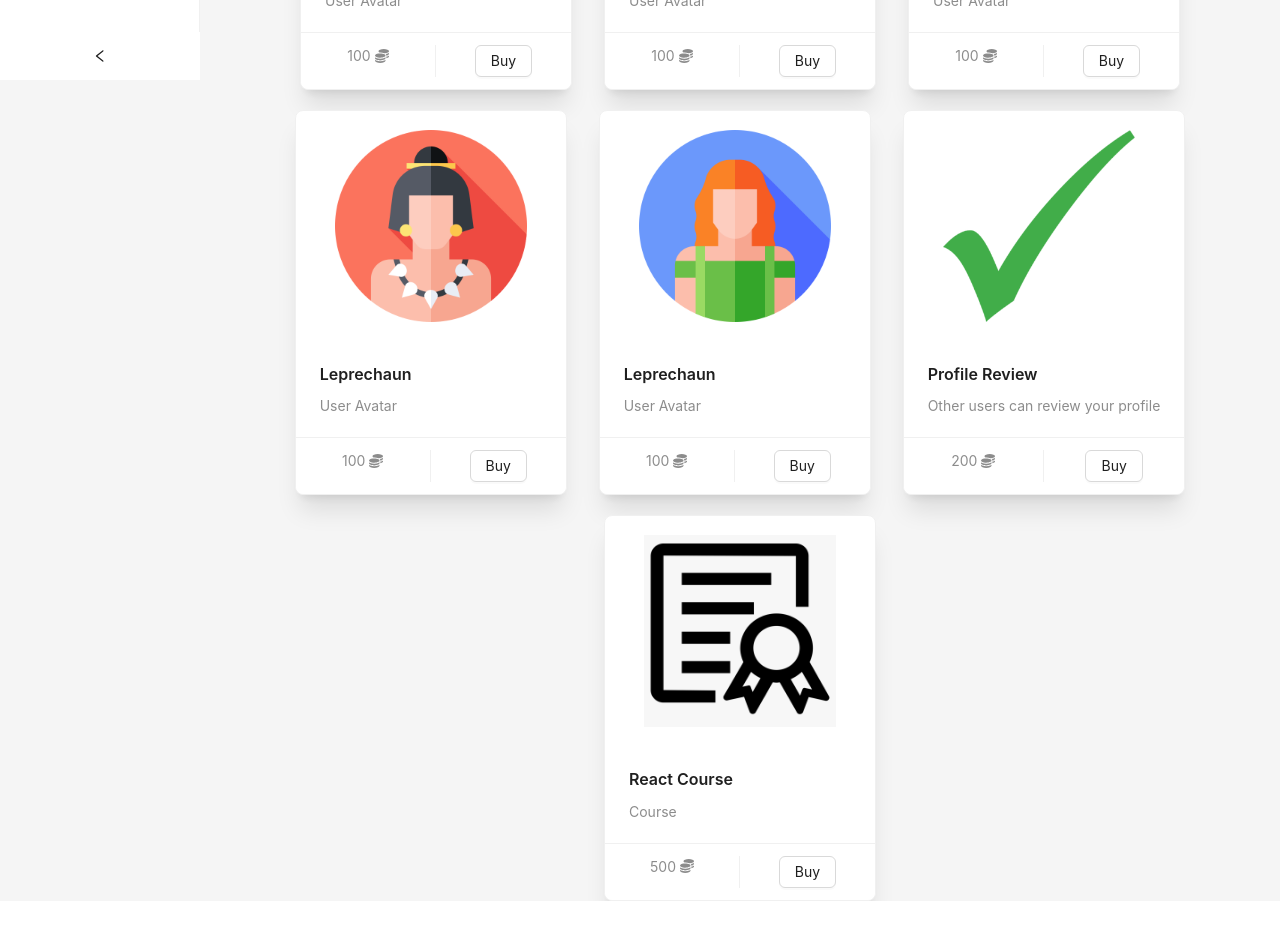
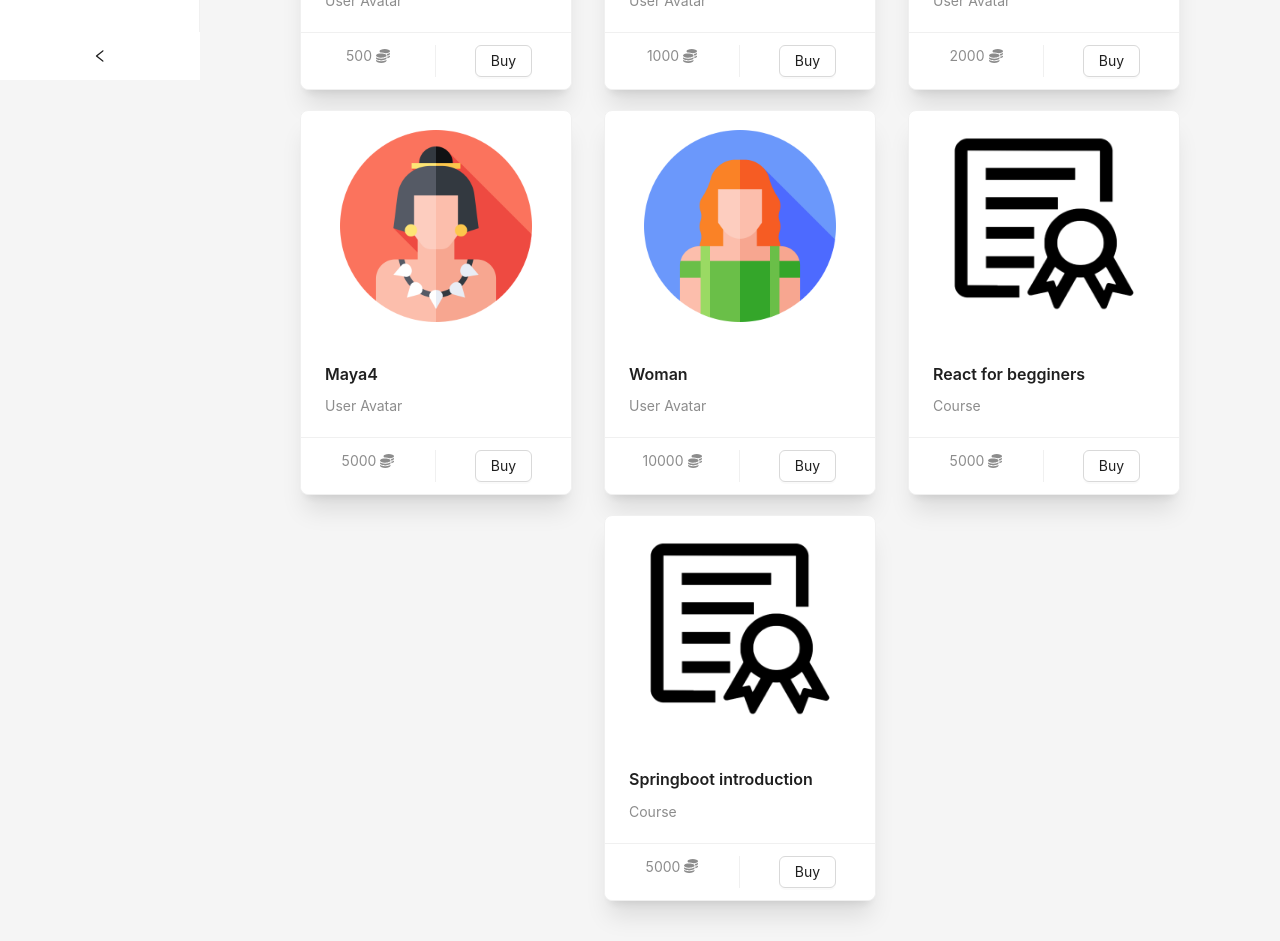
Before and after one commit to bytex-hackathon-CookieByte/frontend-hackathon-bytex, a React (Create React App) app: page /shop in a window 1280 px wide. Shown: the part 720-1661 px from the top of the page. Before the commit the page ends 1621 px from the top, so only its background shows below. Built offline with nearby package versions, Linux system fonts and the light colour scheme; sample sign-in values are in the browser's storage.

Commit message:
shop stuff plm

```diff
--- a/src/pages/Shop/Shop.tsx
+++ b/src/pages/Shop/Shop.tsx
@@ -1,5 +1,5 @@
 import React from "react";
-import ItemCard from "./components/ItemCard";
+import ItemCard, { ItemCardProps } from "./components/ItemCard";
 import leprechaun from "../../images/Avatars/leprechaun.png";
 import man from "../../images/Avatars/man.png";
 import maya from "../../images/Avatars/maya.png";
@@ -11,80 +11,96 @@ import checkmark from "../../images/checkmark.png";
 import course from "../../images/course.png";
 import { Row } from "antd";
 
+const review: ItemCardProps = {
+  title: "Profile Review",
+  type: "review",
+  image: checkmark,
+  price: 10000,
+  onBuy: () => {},
+};
+
+const avatars: ItemCardProps[] = [
+  {
+    title: "Leprechaun",
+    type: "avatar",
+    image: leprechaun,
+    price: 100,
+    onBuy: () => {},
+  },
+  {
+    title: "Man",
+    type: "avatar",
+    image: man,
+    price: 200,
+    onBuy: () => {},
+  },
+  {
+    title: "Maya",
+    type: "avatar",
+    image: maya,
+    price: 500,
+    onBuy: () => {},
+  },
+  {
+    title: "Maya 2",
+    type: "avatar",
+    image: maya2,
+    price: 1000,
+    onBuy: () => {},
+  },
+  {
+    title: "Maya 3",
+    type: "avatar",
+    image: maya3,
+    price: 2000,
+    onBuy: () => {},
+  },
+  {
+    title: "Maya4",
+    type: "avatar",
+    image: maya4,
+    price: 5000,
+    onBuy: () => {},
+  },
+  {
+    title: "Woman",
+    type: "avatar",
+    image: woman,
+    price: 10000,
+    onBuy: () => {},
+  },
+];
+
+const courses: ItemCardProps[] = [
+  {
+    title: "React for begginers",
+    type: "course",
+    image: course,
+    price: 5000,
+    onBuy: () => {},
+  },
+  {
+    title: "Springboot introduction",
+    type: "course",
+    image: course,
+    price: 5000,
+    onBuy: () => {},
+  },
+];
+
 function Shop() {
   return (
-    <div className={"w-100"}>
+    <div className={"w-100 pb-10"}>
       <Row gutter={{ xs: 8, sm: 16, md: 24, lg: 32 }} justify={"center"}>
-        <ItemCard
-          title={"Profile Review"}
-          type={"review"}
-          image={checkmark}
-          price={500}
-          onBuy={() => console.log("buy")}
-        />
-        <ItemCard
-          title={"Leprechaun"}
-          image={leprechaun}
-          price={100}
-          type={"avatar"}
-          onBuy={() => console.log("buy")}
-        />
-        <ItemCard
-          title={"Man"}
-          image={man}
-          price={200}
-          type={"avatar"}
-          onBuy={() => console.log("buy")}
-        />
-        <ItemCard
-          title={"Leprechaun"}
-          image={maya}
-          price={100}
-          type={"avatar"}
-          onBuy={() => console.log("buy")}
-        />
-        <ItemCard
-          title={"Leprechaun"}
-          image={maya2}
-          price={100}
-          type={"avatar"}
-          onBuy={() => console.log("buy")}
-        />{" "}
-        <ItemCard
-          title={"Leprechaun"}
-          image={maya3}
-          price={100}
-          type={"avatar"}
-          onBuy={() => console.log("buy")}
-        />{" "}
-        <ItemCard
-          title={"Leprechaun"}
-          image={maya4}
-          price={100}
-          type={"avatar"}
-          onBuy={() => console.log("buy")}
-        />
-        <ItemCard
-          title={"Leprechaun"}
-          image={woman}
-          price={100}
-          type={"avatar"}
-          onBuy={() => console.log("buy")}
-        />
-        <ItemCard
-          title={"Profile Review"}
-          type={"review"}
-          image={checkmark}
-          price={200}
-          onBuy={() => console.log("buy")}
-        />
-        <ItemCard
-          title={"React Course"}
-          type={"course"}
-          image={course}
-          price={500}
-          onBuy={() => console.log("buy")}
-        />
+        {[review, ...avatars, ...courses].map((item) => (
+          <ItemCard
+            title={item.title}
+            image={item.image}
+            price={item.price}
+            type={item.type}
+            onBuy={item.onBuy}
+          />
+        ))}
       </Row>
     </div>
   );
--- a/src/pages/Shop/components/ItemCard.tsx
+++ b/src/pages/Shop/components/ItemCard.tsx
@@ -4,7 +4,7 @@ import Meta from "antd/es/card/Meta";
 import { FontAwesomeIcon } from "@fortawesome/react-fontawesome";
 import { faCoins } from "@fortawesome/free-solid-svg-icons";
 
-type ItemCardProps = {
+export type ItemCardProps = {
   title: string;
   image: string;
   price: number;
```
Also changed, not shown: src/images/course.png.
